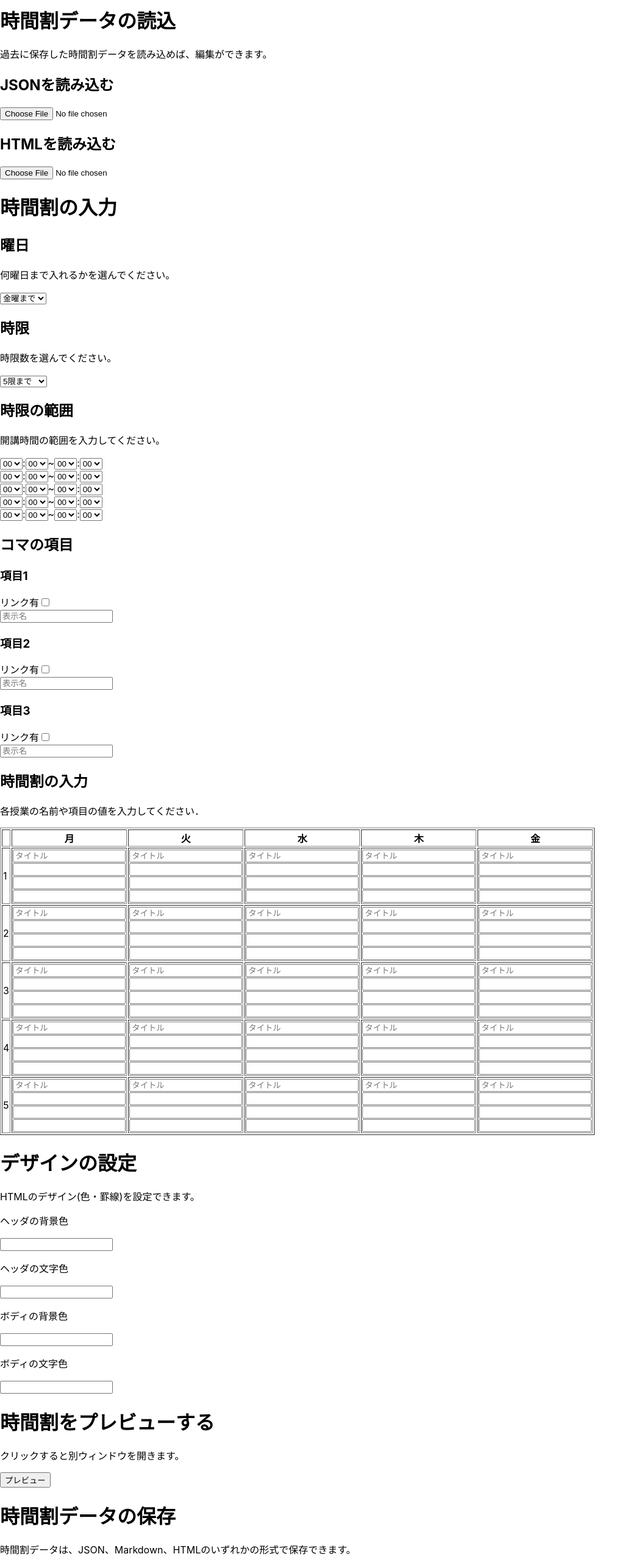
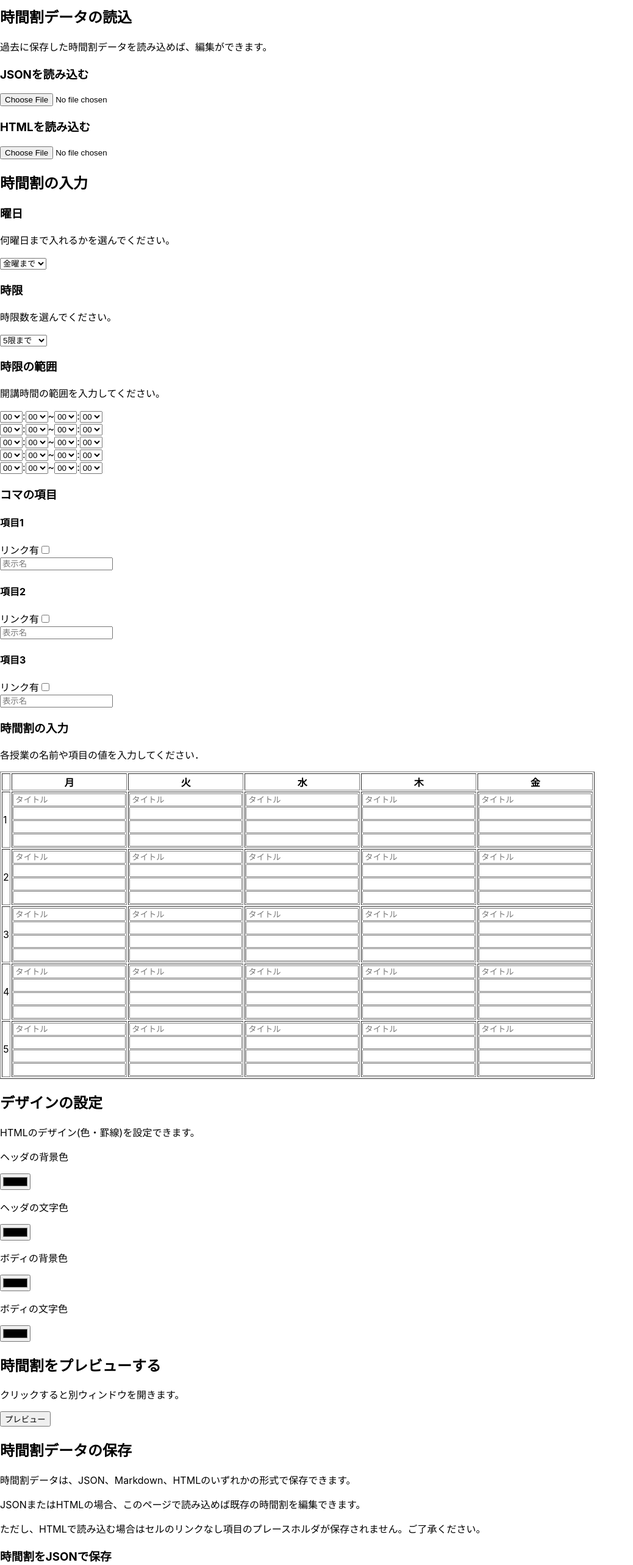
Before and after one commit to coldTOUFU/timesheet_generator, a React (Create React App) app: page / in a window 1280 px wide. Shown: the part 80-2646 px from the top of the page at 61% size, without its empty margins (0-1038 px from the left). Built offline with nearby package versions, Linux system fonts and the light colour scheme.

Commit message:
change: 色選択にカラーピッカーを使用; 見出しを1段階小さくする。

```diff
--- a/src/App.tsx
+++ b/src/App.tsx
@@ -63,9 +63,9 @@ const LoadTableFile: React.FC<LoadTableFileProps> = (props) => {
 
   return (
     <>
-      <h2>JSONを読み込む</h2>
+      <h3>JSONを読み込む</h3>
       <input type="file" accept=".json" onChange={event => onJSONLoad(event.target.files?.[0])}/>
-      <h2>HTMLを読み込む</h2>
+      <h3>HTMLを読み込む</h3>
       <input type="file" accept=".html" onChange={event => onHTMLLoad(event.target.files?.[0])}/>
     </>
   );
@@ -253,19 +253,19 @@ const ItemInput: React.FC<ItemInputProps> = (props) => {
   return (
     <>
       <div>
-        <h3>項目1</h3>
+        <h4>項目1</h4>
         リンク有<input type="checkbox" checked={props.items[0].isLink} onChange={event => onItemCheckBoxChange(0, event.target.checked)}/>
         <br/>
         <input type="text" placeholder="表示名" value={props.items[0].name} onChange={event => onItemNameChange(0, event.target.value)}/>
       </div>
       <div>
-        <h3>項目2</h3>
+        <h4>項目2</h4>
         リンク有<input type="checkbox" checked={props.items[1].isLink} onChange={event => onItemCheckBoxChange(1, event.target.checked)}/>
         <br/>
         <input type="text" placeholder="表示名" value={props.items[1].name} onChange={event => onItemNameChange(1, event.target.value)}/>
       </div>
       <div>
-        <h3>項目3</h3>
+        <h4>項目3</h4>
         リンク有<input type="checkbox" checked={props.items[2].isLink} onChange={event => onItemCheckBoxChange(2, event.target.checked)}/>
         <br/>
         <input type="text" placeholder="表示名" value={props.items[2].name} onChange={event => onItemNameChange(2, event.target.value)}/>
@@ -357,85 +357,13 @@ const StyleList: React.FC<StyleListProps> = (props) => {
   return (
     <>
       <p>ヘッダの背景色</p>
-      <input list="header-background-colors" value={props.style.getRules()['th']?.['background-color'] || ''} onChange={event => onStyleChange('th', 'background-color', event.target.value)}>
-      </input>
-      <datalist id="header-background-colors">
-        <option value="white"/>
-        <option value="gray"/>
-        <option value="black"/>
-        <option value="red"/>
-        <option value="orange"/>
-        <option value="yellow"/>
-        <option value="limegreen"/>
-        <option value="green"/>
-        <option value="blue-green"/>
-        <option value="cyan"/>
-        <option value="skyblue"/>
-        <option value="blue"/>
-        <option value="purple"/>
-        <option value="magenta"/>
-        <option value="pink"/>
-      </datalist>
+      <input type="color" value={props.style.getRules()['th']?.['background-color'] || ''} onChange={event => onStyleChange('th', 'background-color', event.target.value)}/>
       <p>ヘッダの文字色</p>
-      <input list="header-char-colors" value={props.style.getRules()['th']?.['color'] || ''} onChange={event => onStyleChange('th', 'color', event.target.value)}>
-      </input>
-      <datalist id="header-char-colors">
-        <option value="white"/>
-        <option value="gray"/>
-        <option value="black"/>
-        <option value="red"/>
-        <option value="orange"/>
-        <option value="yellow"/>
-        <option value="limegreen"/>
-        <option value="green"/>
-        <option value="blue-green"/>
-        <option value="cyan"/>
-        <option value="skyblue"/>
-        <option value="blue"/>
-        <option value="purple"/>
-        <option value="magenta"/>
-        <option value="pink"/>
-      </datalist>
+      <input type="color" value={props.style.getRules()['th']?.['color'] || ''} onChange={event => onStyleChange('th', 'color', event.target.value)}/>
       <p>ボディの背景色</p>
-      <input list="body-background-colors" value={props.style.getRules()['td']?.['background-color'] || ''} onChange={event => onStyleChange('td', 'background-color', event.target.value)}>
-      </input>
-      <datalist id="body-background-colors">
-        <option value="white"/>
-        <option value="gray"/>
-        <option value="black"/>
-        <option value="red"/>
-        <option value="orange"/>
-        <option value="yellow"/>
-        <option value="limegreen"/>
-        <option value="green"/>
-        <option value="blue-green"/>
-        <option value="cyan"/>
-        <option value="skyblue"/>
-        <option value="blue"/>
-        <option value="purple"/>
-        <option value="magenta"/>
-        <option value="pink"/>
-      </datalist>
+      <input type="color" value={props.style.getRules()['td']?.['background-color'] || ''} onChange={event => onStyleChange('td', 'background-color', event.target.value)}/>
       <p>ボディの文字色</p>
-      <input list="body-char-colors" value={props.style.getRules()['td']?.['color'] || ''} onChange={event => onStyleChange('td', 'color', event.target.value)}>
-      </input>
-      <datalist id="body-char-colors">
-        <option value="white"/>
-        <option value="gray"/>
-        <option value="black"/>
-        <option value="red"/>
-        <option value="orange"/>
-        <option value="yellow"/>
-        <option value="limegreen"/>
-        <option value="green"/>
-        <option value="blue-green"/>
-        <option value="cyan"/>
-        <option value="skyblue"/>
-        <option value="blue"/>
-        <option value="purple"/>
-        <option value="magenta"/>
-        <option value="pink"/>
-      </datalist>
+      <input type="color" value={props.style.getRules()['td']?.['color'] || ''} onChange={event => onStyleChange('td', 'color', event.target.value)}/>
     </>
   );
 }
@@ -605,59 +533,59 @@ class TimeTableRenderer extends React.Component<{}, TimeTableRendererState> {
     return (
       <>
         <div>
-          <h1>時間割データの読込</h1>
+          <h2>時間割データの読込</h2>
           <p>過去に保存した時間割データを読み込めば、編集ができます。</p>
           {loadTableFile}
         </div>
         <div>
-          <h1>時間割の入力</h1>
+          <h2>時間割の入力</h2>
         </div>
         <div>
-          <h2>曜日</h2>
+          <h3>曜日</h3>
           {dowSizeSelect}
         </div>
         <div>
-          <h2>時限</h2>
+          <h3>時限</h3>
           {periodSizeSelect}
         </div>
         <div>
-          <h2>時限の範囲</h2>
+          <h3>時限の範囲</h3>
           {periodRangeSelects}
         </div>
         <div>
-          <h2>コマの項目</h2>
+          <h3>コマの項目</h3>
           {itemInput}
         </div>
         <div>
-          <h2>時間割の入力</h2>
+          <h3>時間割の入力</h3>
           {editTable}
         </div>
         <div>
-          <h1>デザインの設定</h1>
+          <h2>デザインの設定</h2>
           <p>HTMLのデザイン(色・罫線)を設定できます。</p>
           {styleList}
         </div>
         <div>
-          <h1>時間割をプレビューする</h1>
+          <h2>時間割をプレビューする</h2>
           <p>クリックすると別ウィンドウを開きます。</p>
           {previewTable}
         </div>
         <div>
-          <h1>時間割データの保存</h1>
+          <h2>時間割データの保存</h2>
           <p>時間割データは、JSON、Markdown、HTMLのいずれかの形式で保存できます。</p>
           <p>JSONまたはHTMLの場合、このページで読み込めば既存の時間割を編集できます。</p>
           <p>ただし、HTMLで読み込む場合はセルのリンクなし項目のプレースホルダが保存されません。ご了承ください。</p>
         </div>
         <div>
-          <h2>時間割をJSONで保存</h2>
+          <h3>時間割をJSONで保存</h3>
           {jsonDownloadButton}
         </div>
         <div>
-          <h2>時間割をMarkdownで保存</h2>
+          <h3>時間割をMarkdownで保存</h3>
           {markdownDownloadButton}
         </div>
         <div>
-          <h2>時間割をHTMLで保存</h2>
+          <h3>時間割をHTMLで保存</h3>
           {htmlDownloadButton}
         </div>
       </>
```
